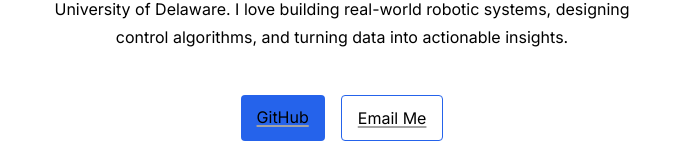
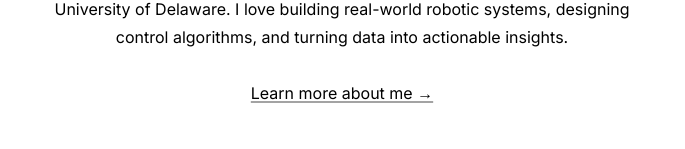
Before and after one commit to rushabhdhoke/Personal-Website, a Next.js app: page / in a window 1280 px wide. Shown: the part 562-711 px from the top of the page, without its empty margins (298-983 px from the left). Built offline with nearby package versions, Linux system fonts and the light colour scheme.

Commit message:
Update page.tsx
added about page ref

```diff
--- a/app/page.tsx
+++ b/app/page.tsx
@@ -44,6 +44,14 @@ const featured = projects.slice(0, 3);
           designing control algorithms, and turning data into actionable
           insights.
         </p>
+        <p className="mt-2">
+         <a
+           href="/about"
+           className="text-blue-600 hover:underline font-medium"
+         >
+           Learn more about me →
+         </a>
+       </p>
         <div className="flex gap-4 mt-6">
           <a
             href={socialLinks.github}
```
